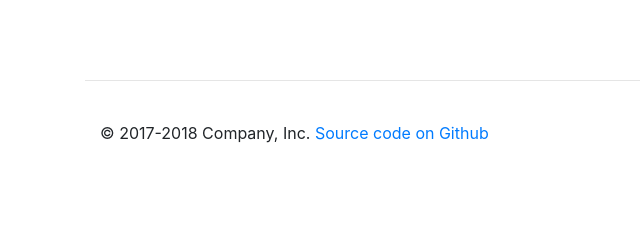
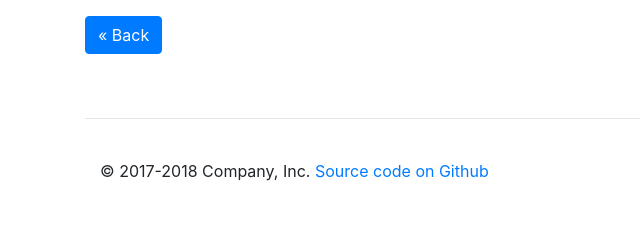
Before and after one commit to wikimedia/labs-tools-awmd-stats, a Flask app: template templates/submitter.html in a window 1280 px wide. Shown: the part 201-441 px from the top of the page, without its empty margins (0-640 px from the left). Run offline with Flask 2, Linux system fonts and the light colour scheme; the template is opened without the code that fills it, so the values that code supplies are empty; some libraries are stand-ins or nearby versions.

Commit message:
UI: back to homepage button

```diff
--- a/templates/submitter.html
+++ b/templates/submitter.html
@@ -24,5 +24,6 @@
 				{% endfor %}
 			</tbody>
 		</table>
+		<a href="{{url_for('index')}}" class="btn btn-primary float-left" title="Back to homepage">&laquo; Back</a>
 	</div>
 {% endblock %}
```
